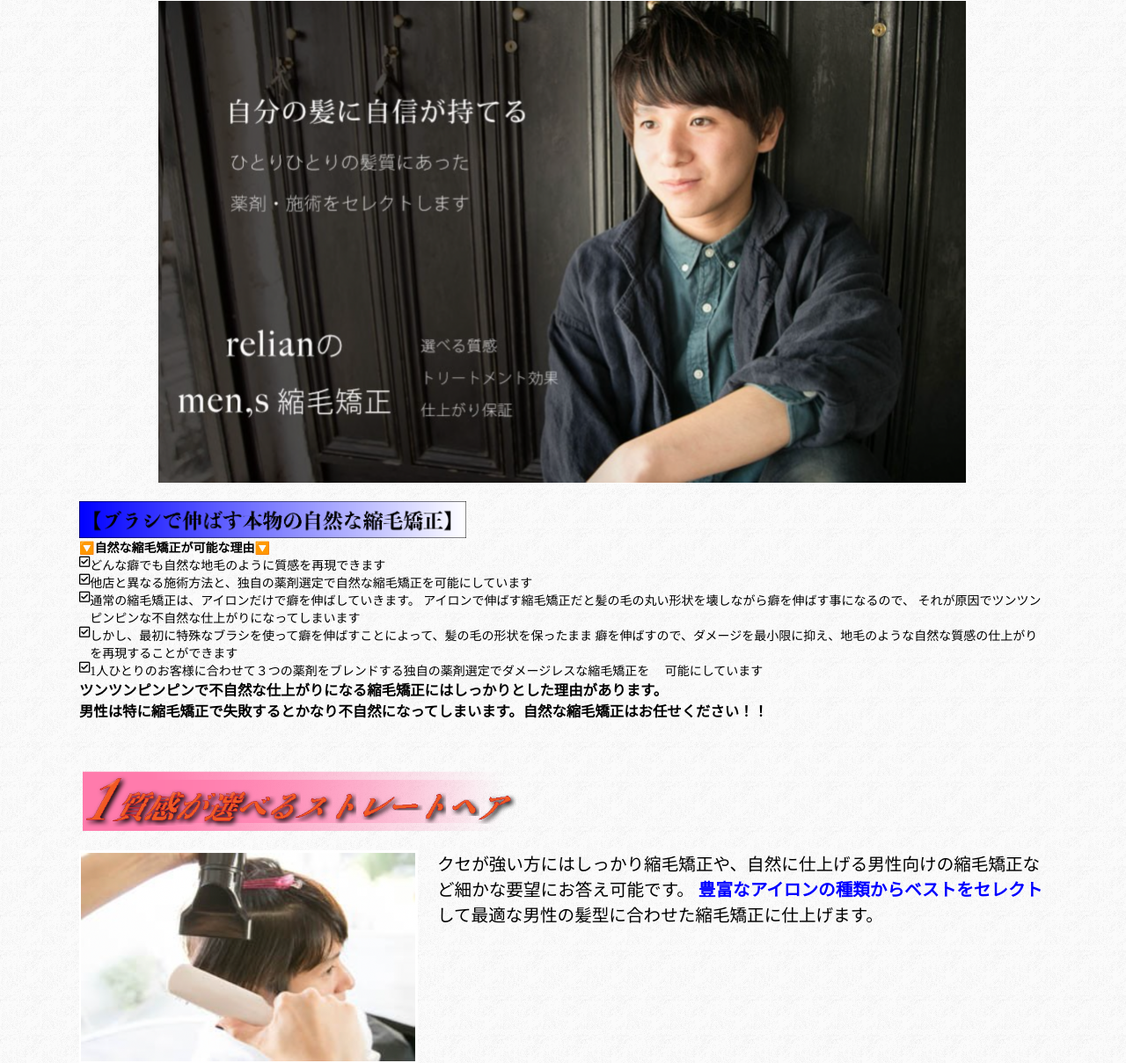
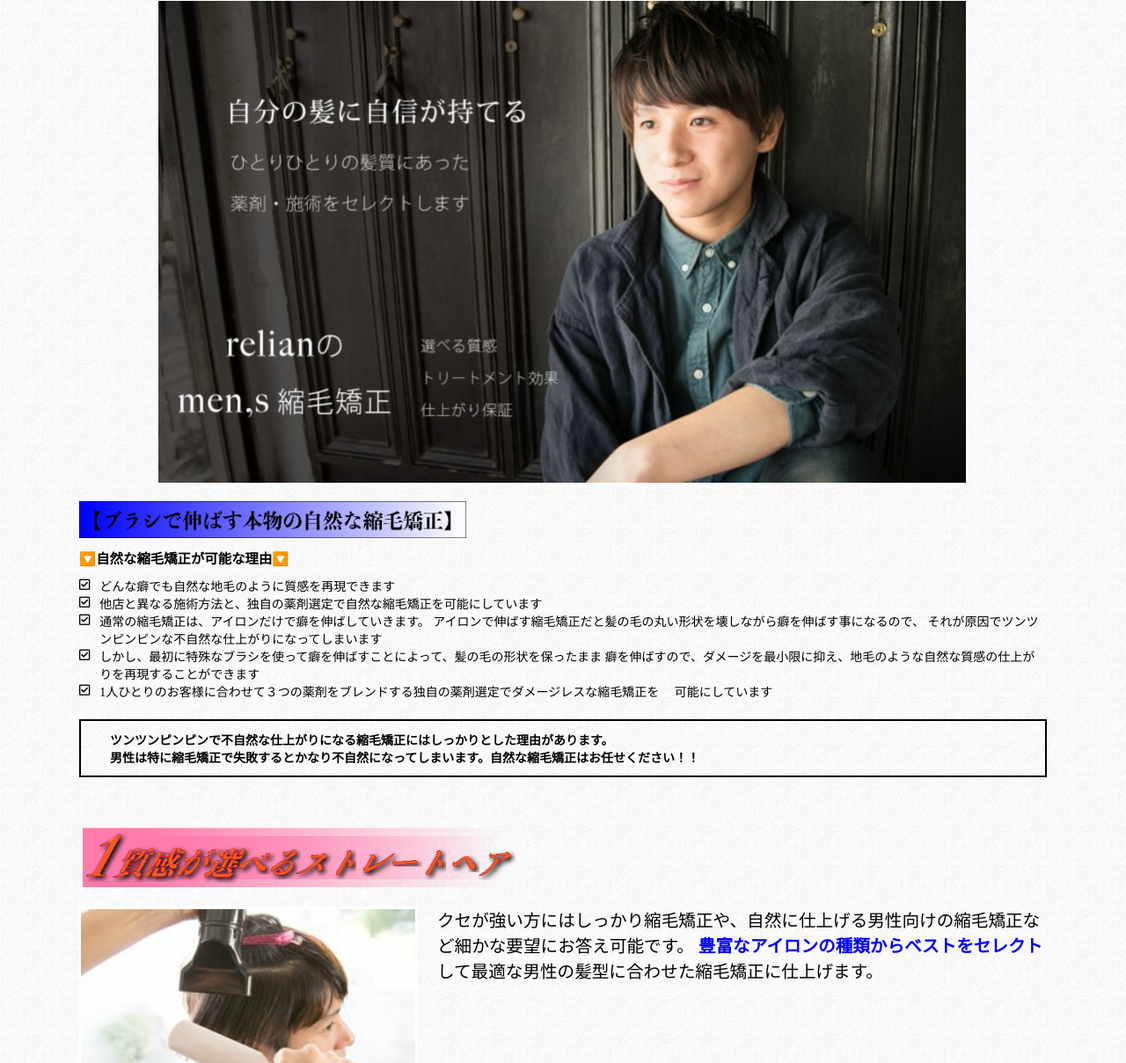
Before and after one commit to manabu-creater/yamaki-hair, a PHP site: page / in a window 1280 px wide. Shown: the part 174-1383 px from the top of the page at 88% size. Run offline with PHP 8.4, Linux system fonts and the light colour scheme.

Commit message:
追加文章に伴うCSS変更

```diff
--- a/index.css
+++ b/index.css
@@ -82,12 +82,29 @@ header {
   margin-top: 40px;
 } */
 
-.ex-title {
-  width: 40%;
+.heading h4 {
+  margin: 1% 0;
+  font-size: 110%;
+}
+
+.fa-check-square {
+  margin-top: 0.2%;
+  margin-right: 1%;
 }
 
 .explain {
   display: flex;
+}
+
+.content h3 {
+  margin-top: 2%;
+  border: 2px solid  black;
+  padding: 1% 3%;
+  font-size: 100%;
+}
+
+.ex-title {
+  width: 40%;
 }
 
 .content-img {
```
